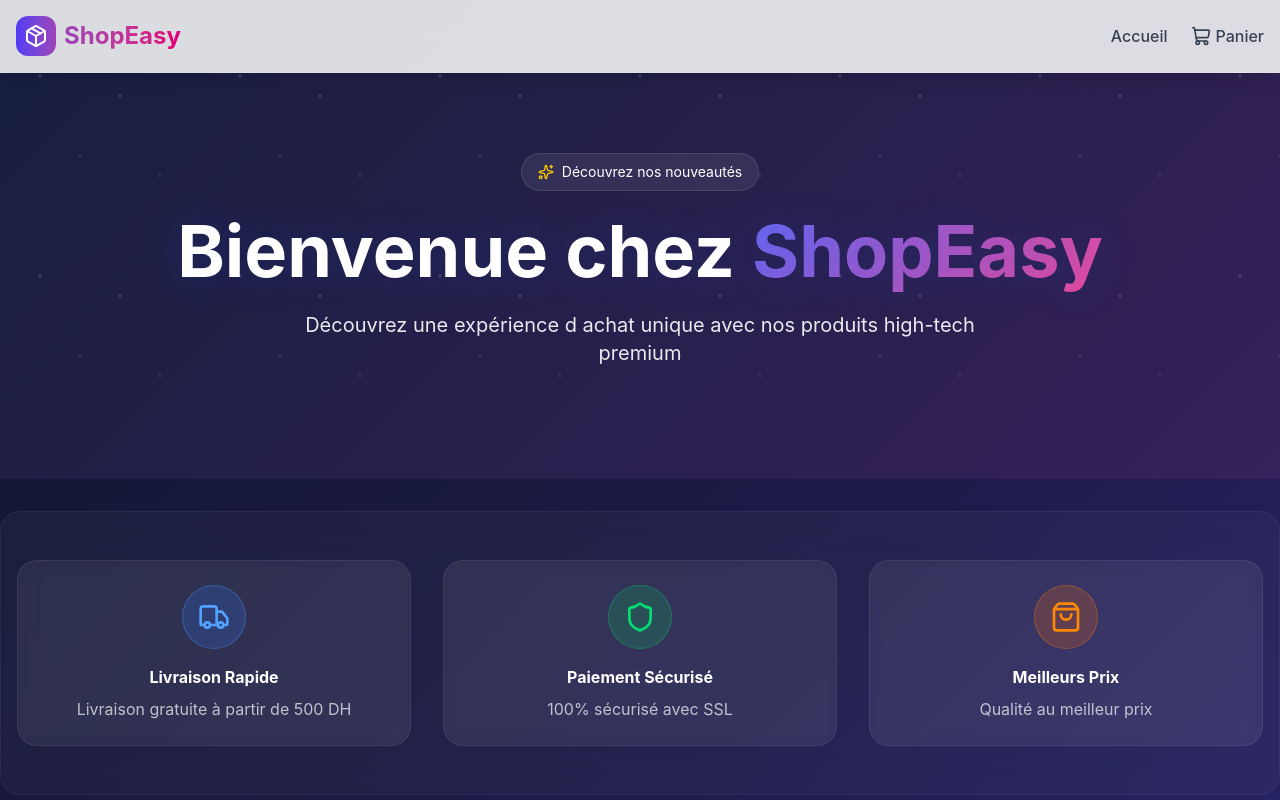
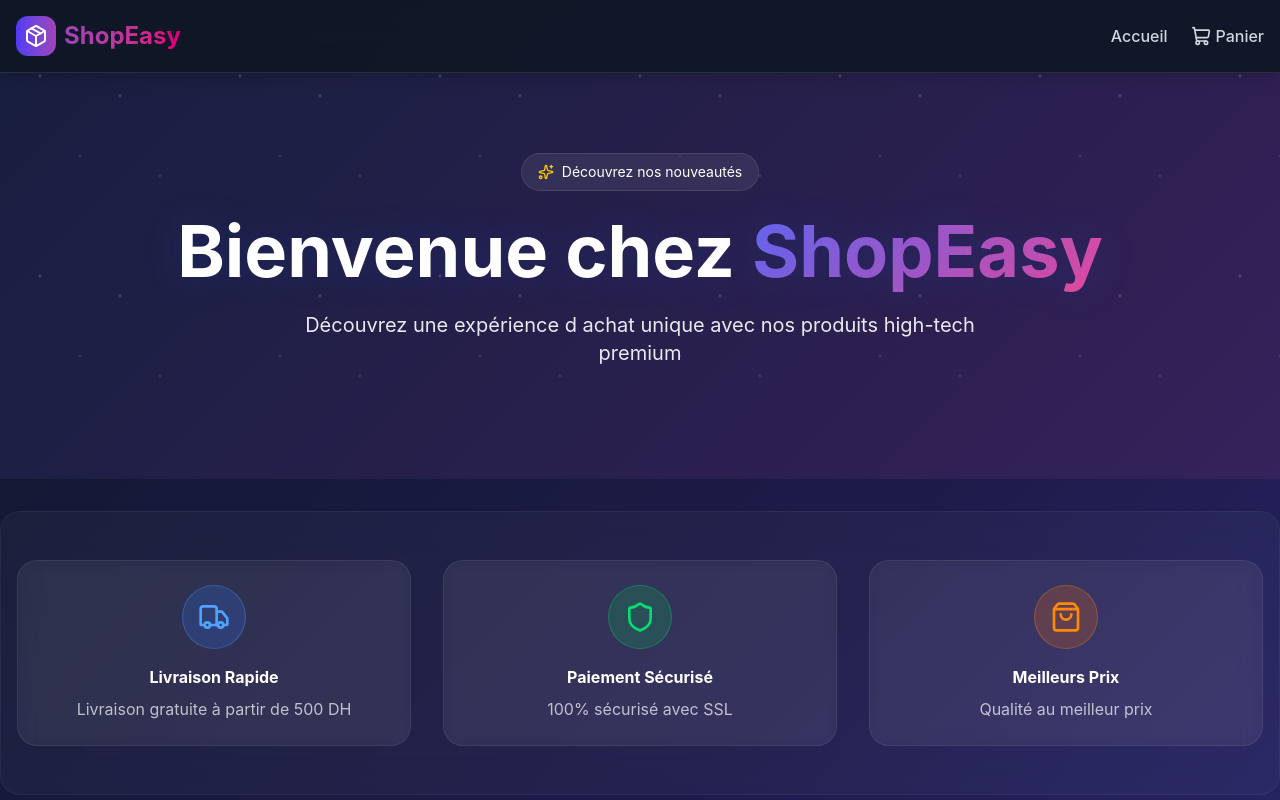
Before and after one commit to imaneimziline2-netizen/shopEsy, a Next.js app: page / in a window 1280 px wide. Shown: the top 800 px of the page. Built offline with nearby package versions, Linux system fonts and the light colour scheme.

Commit message:
update header with cart counter and dark theme

```diff
--- a/src/components/Header.tsx
+++ b/src/components/Header.tsx
@@ -1,4 +1,4 @@
-"use client";
+'use client';
 
 import Link from 'next/link';
 import { ShoppingCart, Package } from 'lucide-react';
@@ -8,9 +8,10 @@ export default function Header() {
   const { getTotalItems } = useCart();
 
   return (
-    <header className="bg-white/80 backdrop-blur-md shadow-lg sticky top-0 z-50 border-b border-white/20">
+    <header className="bg-gray-900/95 backdrop-blur-md shadow-lg sticky top-0 z-50 border-b border-gray-700/50">
       <div className="container mx-auto px-4 py-4">
         <div className="flex justify-between items-center">
+          {/* Logo */}
           <Link href="/" className="flex items-center gap-2 group">
             <div className="bg-gradient-to-r from-indigo-600 to-pink-600 p-2 rounded-xl group-hover:scale-110 transition-transform duration-300">
               <Package className="text-white" size={24} />
@@ -19,21 +20,23 @@ export default function Header() {
               ShopEasy
             </span>
           </Link>
-          <nav className="flex gap-6">
+
+          {/* Navigation */}
+          <nav className="flex items-center gap-6">
             <Link
               href="/"
-              className="text-gray-700 hover:text-indigo-600 transition-all duration-300 font-medium hover:scale-105"
+              className="text-gray-300 hover:text-indigo-400 transition-all duration-300 font-medium hover:scale-105"
             >
               Accueil
             </Link>
             <Link
               href="/cart"
-              className="text-gray-700 hover:text-indigo-600 transition-all duration-300 font-medium hover:scale-105 flex items-center gap-1 relative"
+              className="text-gray-300 hover:text-indigo-400 transition-all duration-300 font-medium hover:scale-105 flex items-center gap-1 relative"
             >
               <ShoppingCart size={20} />
               <span>Panier</span>
               {getTotalItems() > 0 && (
-                <span className="absolute -top-2 -right-4 bg-pink-500 text-white text-xs rounded-full w-5 h-5 flex items-center justify-center font-bold">
+                <span className="absolute -top-2 -right-4 bg-gradient-to-r from-pink-500 to-rose-500 text-white text-xs rounded-full w-5 h-5 flex items-center justify-center font-bold shadow-lg animate-pulse">
                   {getTotalItems()}
                 </span>
               )}
```
